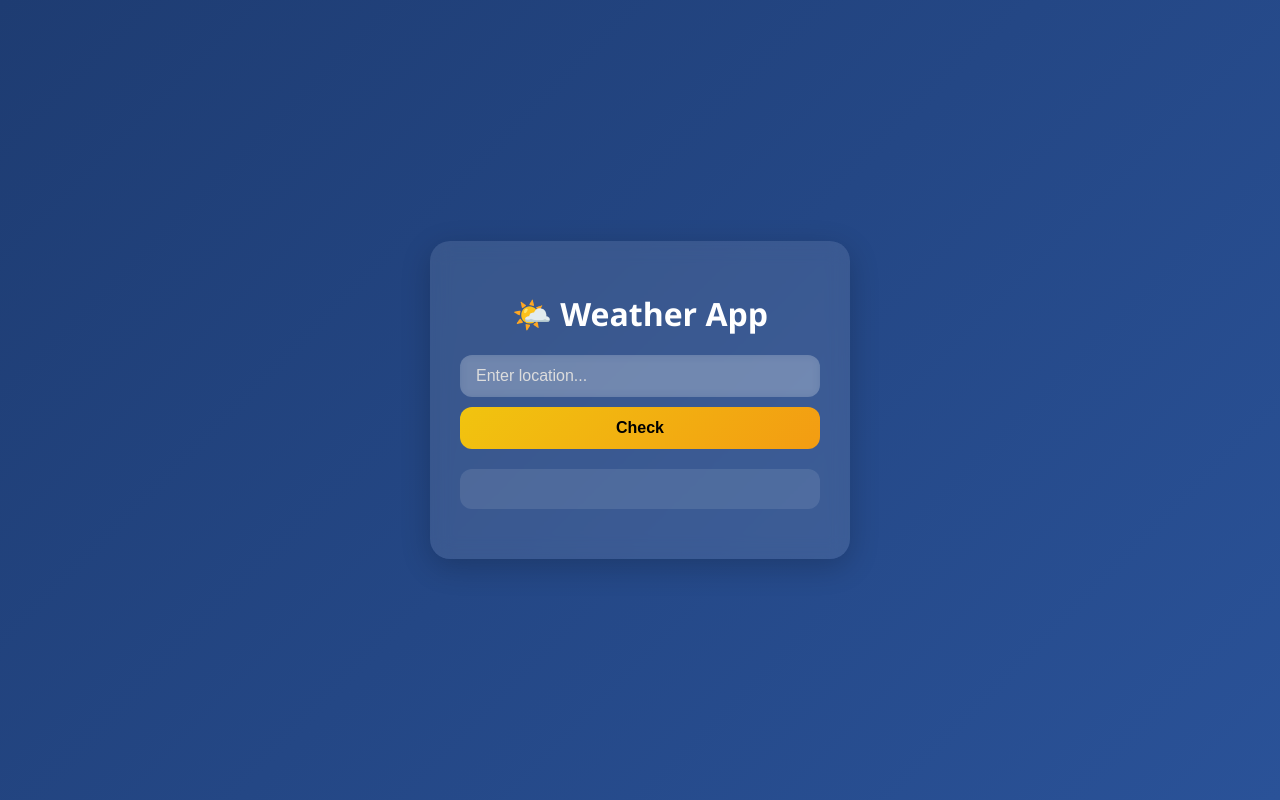
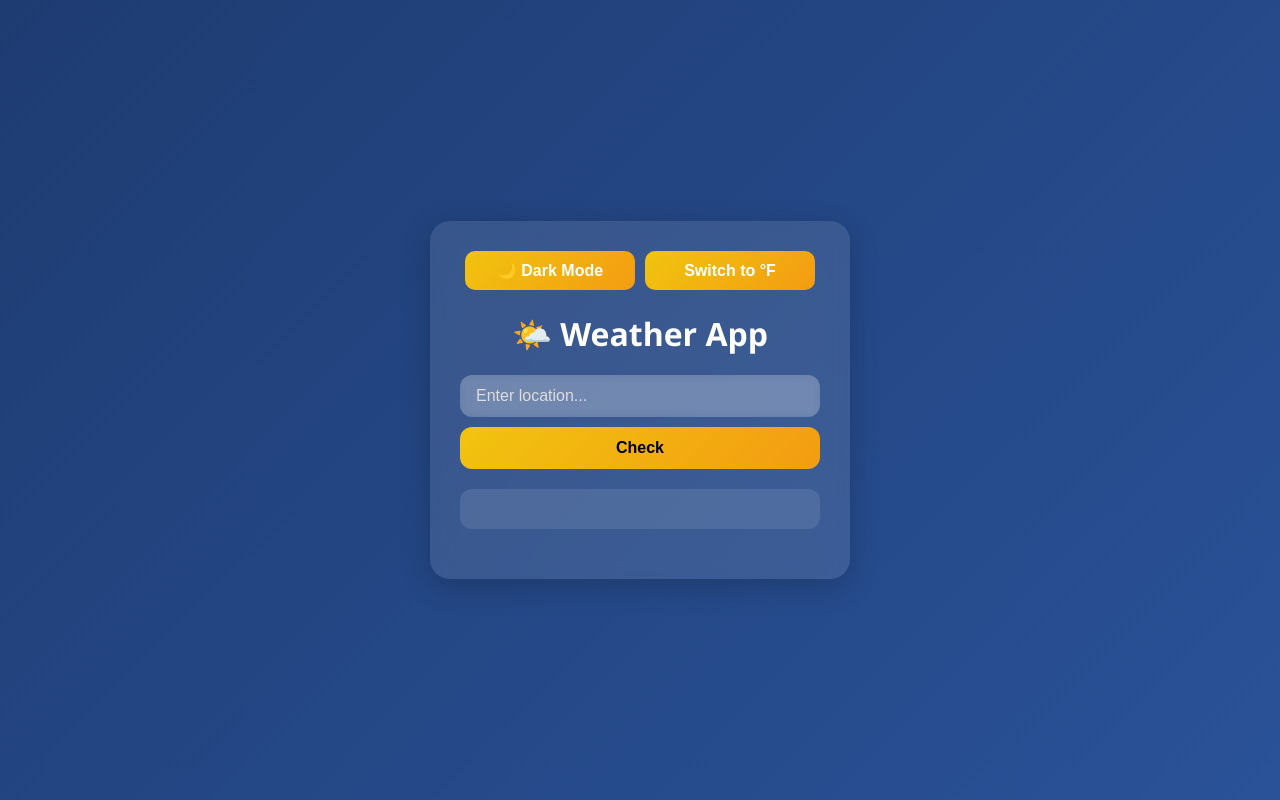
Before and after one commit to rajanshrivastava88/Weather-App, a plain HTML site: page index.html in a window 1280 px wide. Drawn offline with Linux system fonts and the light colour scheme.

Commit message:
Update index.html

```diff
--- a/index.html
+++ b/index.html
@@ -9,6 +9,10 @@
 <body>
 
   <div class="weather-container">
+    <div class="toggle-controls">
+      <button id="themeToggle">🌙 Dark Mode</button>
+      <button id="unitToggle">Switch to °F</button>
+    </div>
     <h1>🌤️ Weather App</h1>
     <div class="input-group">
       <input type="text" id="locationInput" placeholder="Enter location..." />
```
